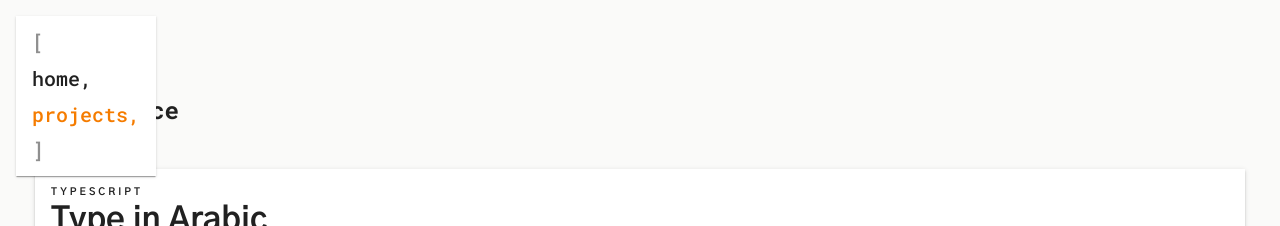
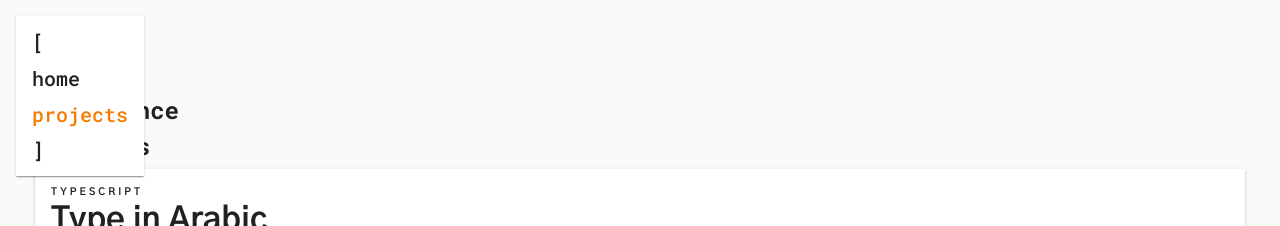
Before and after one commit to fufukha/my-portfolio, a Next.js app: page /projects in a window 1280 px wide. Both pictures are taken after a click on the button "Open main navigation". Shown: the top 226 px of the page. Built offline with nearby package versions, Linux system fonts and the light colour scheme.

Commit message:
fix key warning

```diff
--- a/components/Menu.tsx
+++ b/components/Menu.tsx
@@ -1,14 +1,16 @@
 import { Menu as MuiMenu } from '@material-ui/core'
 import Fade from '@material-ui/core/Fade'
 import IconButton from '@material-ui/core/IconButton'
+import MenuItem from '@material-ui/core/MenuItem'
+import Typography from '@material-ui/core/Typography'
 import MenuIcon from '@material-ui/icons/Menu'
 import { useRouter } from 'next/dist/client/router'
 import React from 'react'
-import MenuItems from './MenuItems'
 
 const Menu = () => {
   const [anchorEl, setAnchorEl] = React.useState<null | HTMLElement>(null)
   const router = useRouter()
+  const pages = ['home', 'projects']
 
   const handleOpen = (e: React.MouseEvent<HTMLButtonElement>) => {
     setAnchorEl(e.currentTarget)
@@ -20,6 +22,30 @@ const Menu = () => {
       router.push(path)
     }
   }
+
+  const items = ['[', ...pages, ']']
+
+  const menuItems = items.map((item, i) => {
+    let path: string
+    let onClick: React.MouseEventHandler | undefined
+    let disabled = true
+    let color: 'primary' | 'textPrimary' = 'textPrimary'
+
+    if (i !== 0 || i !== pages.length - 1) {
+      path = item === 'home' ? '/' : `/${item}`
+      onClick = () => handleClose(path)
+      disabled = false
+      color = router.pathname === path ? 'primary' : 'textPrimary'
+    }
+
+    return (
+      <MenuItem key={i} disabled={disabled} onClick={onClick}>
+        <Typography variant='h2' color={color}>
+          {item}
+        </Typography>
+      </MenuItem>
+    )
+  })
 
   return (
     <div>
@@ -43,7 +69,7 @@ const Menu = () => {
         onClose={() => handleClose()}
         onClick={() => handleClose()}
       >
-        <MenuItems handleClose={handleClose} />
+        {menuItems}
       </MuiMenu>
     </div>
   )
--- a/components/MenuItems.tsx
+++ /dev/null
@@ -1,39 +0,0 @@
-import MenuItem from '@material-ui/core/MenuItem'
-import Typography from '@material-ui/core/Typography'
-import { useRouter } from 'next/dist/client/router'
-
-type MenuItemsProps = {
-  handleClose: (path?: string) => void
-}
-
-const MenuItems = ({ handleClose }: MenuItemsProps) => {
-  const router = useRouter()
-  const pages = ['home', 'projects']
-
-  const menuItems = pages.map((page, i) => {
-    const path = page === 'home' ? '/' : `/${page}`
-    const color = router.pathname === path ? 'primary' : 'textPrimary'
-
-    return (
-      <>
-        {i === 0 && (
-          <MenuItem disabled>
-            <Typography variant='h2'>[</Typography>
-          </MenuItem>
-        )}
-        <MenuItem onClick={() => handleClose(path)}>
-          <Typography variant='h2' color={color}>{`${page},`}</Typography>
-        </MenuItem>
-        {i === pages.length - 1 && (
-          <MenuItem disabled>
-            <Typography variant='h2'>]</Typography>
-          </MenuItem>
-        )}
-      </>
-    )
-  })
-
-  return <>{menuItems}</>
-}
-
-export default MenuItems
```
